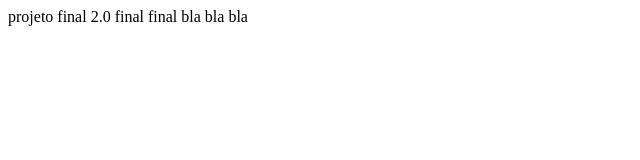
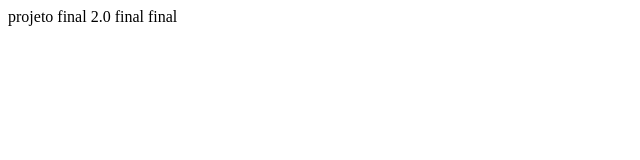
Before and after one commit to JoaoSantosSN/projetoFinal, a plain HTML site: page index.html in a window 1280 px wide. Shown: the full height of the page, 0-640 px from the left. Drawn offline with Linux system fonts and the light colour scheme.

```diff
--- a/index.html
+++ b/index.html
@@ -7,6 +7,5 @@
 </head>
 <body>
     projeto final 2.0 final final
-    bla bla bla
 </body>
 </html>
```
